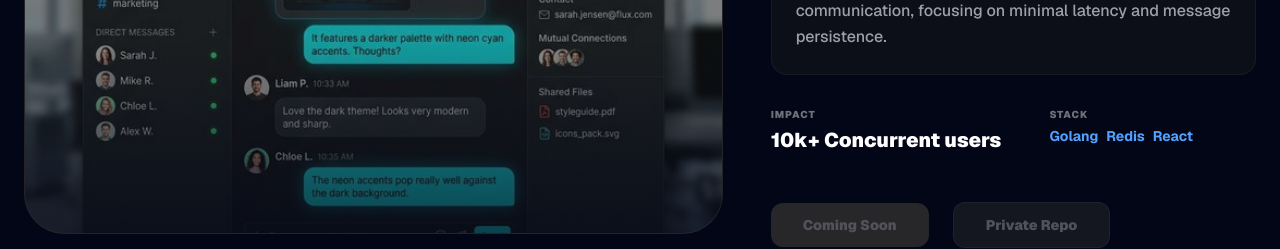
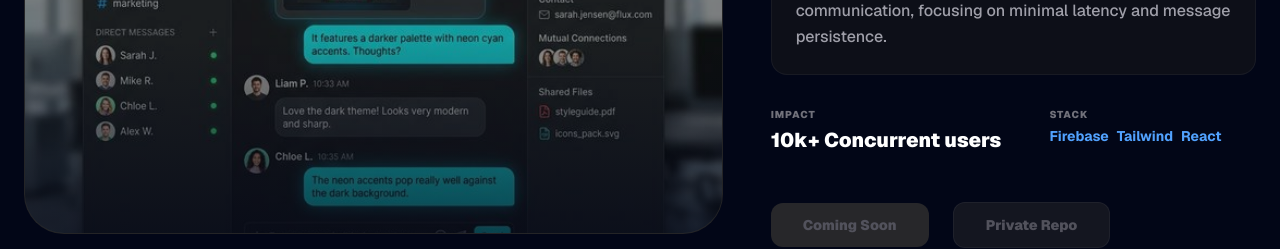
Before and after one commit to harshps900/Portfolio, a Next.js app: page / in a window 1280 px wide. Shown: the part 5840-6089 px from the top of the page. Built offline with nearby package versions, Linux system fonts and the light colour scheme.

Commit message:
update tech

```diff
--- a/common/Projects.tsx
+++ b/common/Projects.tsx
@@ -50,7 +50,7 @@ const PROJECTS: Project[] = [
         role: "SYSTEM ARCHITECT",
         problem: "Ultra-fast messaging platform built for high-scale communication, focusing on minimal latency and message persistence.",
         impact: "10k+ Concurrent users",
-        tags: ["Golang", "Redis", "React"],
+        tags: ["Firebase", "Tailwind", "React"],
         image: ChatApp,
         liveUrl: "",
         githubUrl: "",
```
